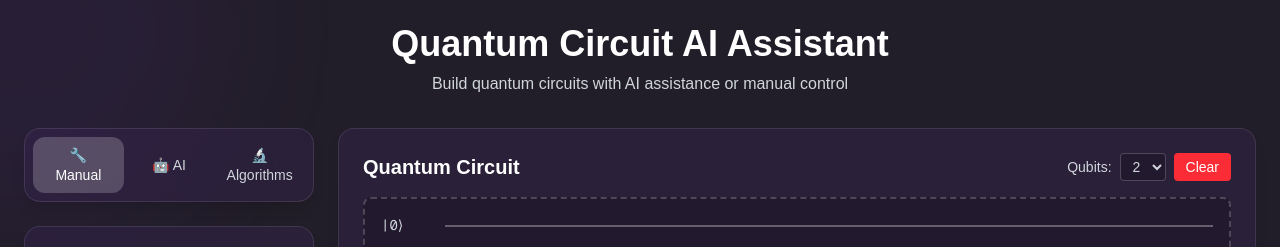
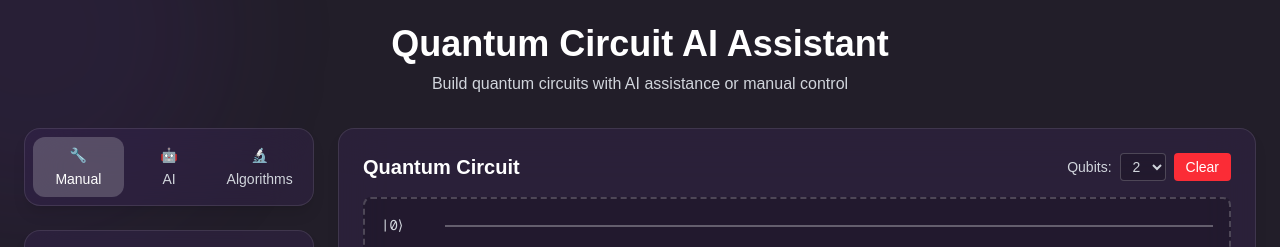
Before and after one commit to EdwinNgui/SpurHacks, a Next.js app: page /quantassist in a window 1280 px wide. Shown: the top 247 px of the page. Built offline with nearby package versions, Linux system fonts and the light colour scheme.

Commit message:
feat: fixed emoji alignment

```diff
--- a/src/app/quantassist/components/ControlPanel.tsx
+++ b/src/app/quantassist/components/ControlPanel.tsx
@@ -40,33 +40,36 @@ export default function ControlPanel(props: ControlPanelProps) {
         <div className="flex">
           <button
             onClick={() => setActiveSection('manual')}
-            className={`flex-1 px-3 py-2 rounded-xl text-sm font-medium transition-colors ${
+            className={`flex-1 px-3 py-2 rounded-xl text-sm font-medium transition-colors flex flex-col items-center ${
               activeSection === 'manual'
                 ? 'bg-white/20 text-white'
                 : 'text-gray-300 hover:bg-white/10'
             }`}
           >
-            🔧 Manual
+            <span>🔧</span>
+            <span className="mt-1">Manual</span>
           </button>
           <button
             onClick={() => setActiveSection('ai')}
-            className={`flex-1 px-3 py-2 rounded-xl text-sm font-medium transition-colors ${
+            className={`flex-1 px-3 py-2 rounded-xl text-sm font-medium transition-colors flex flex-col items-center ${
               activeSection === 'ai'
                 ? 'bg-white/20 text-white'
                 : 'text-gray-300 hover:bg-white/10'
             }`}
           >
-            🤖 AI
+            <span>🤖</span>
+            <span className="mt-1">AI</span>
           </button>
           <button
             onClick={() => setActiveSection('algorithms')}
-            className={`flex-1 px-3 py-2 rounded-xl text-sm font-medium transition-colors ${
+            className={`flex-1 px-3 py-2 rounded-xl text-sm font-medium transition-colors flex flex-col items-center ${
                 activeSection === 'algorithms'
                 ? 'bg-white/20 text-white'
                 : 'text-gray-300 hover:bg-white/10'
             }`}
             >
-            🔬 Algorithms
+            <span>🔬</span>
+            <span className="mt-1">Algorithms</span>
             </button>
         </div>
       </div>
```
